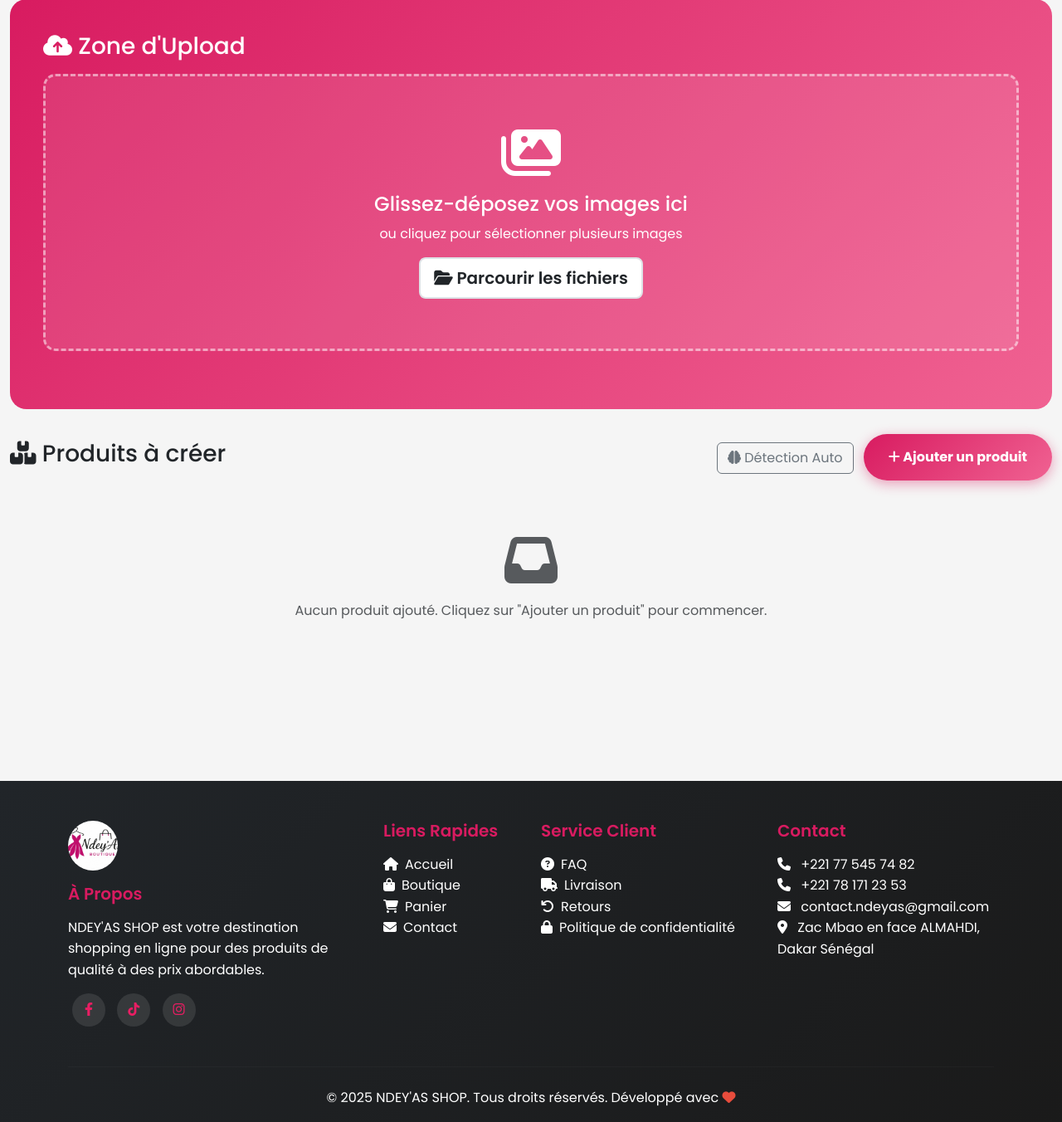
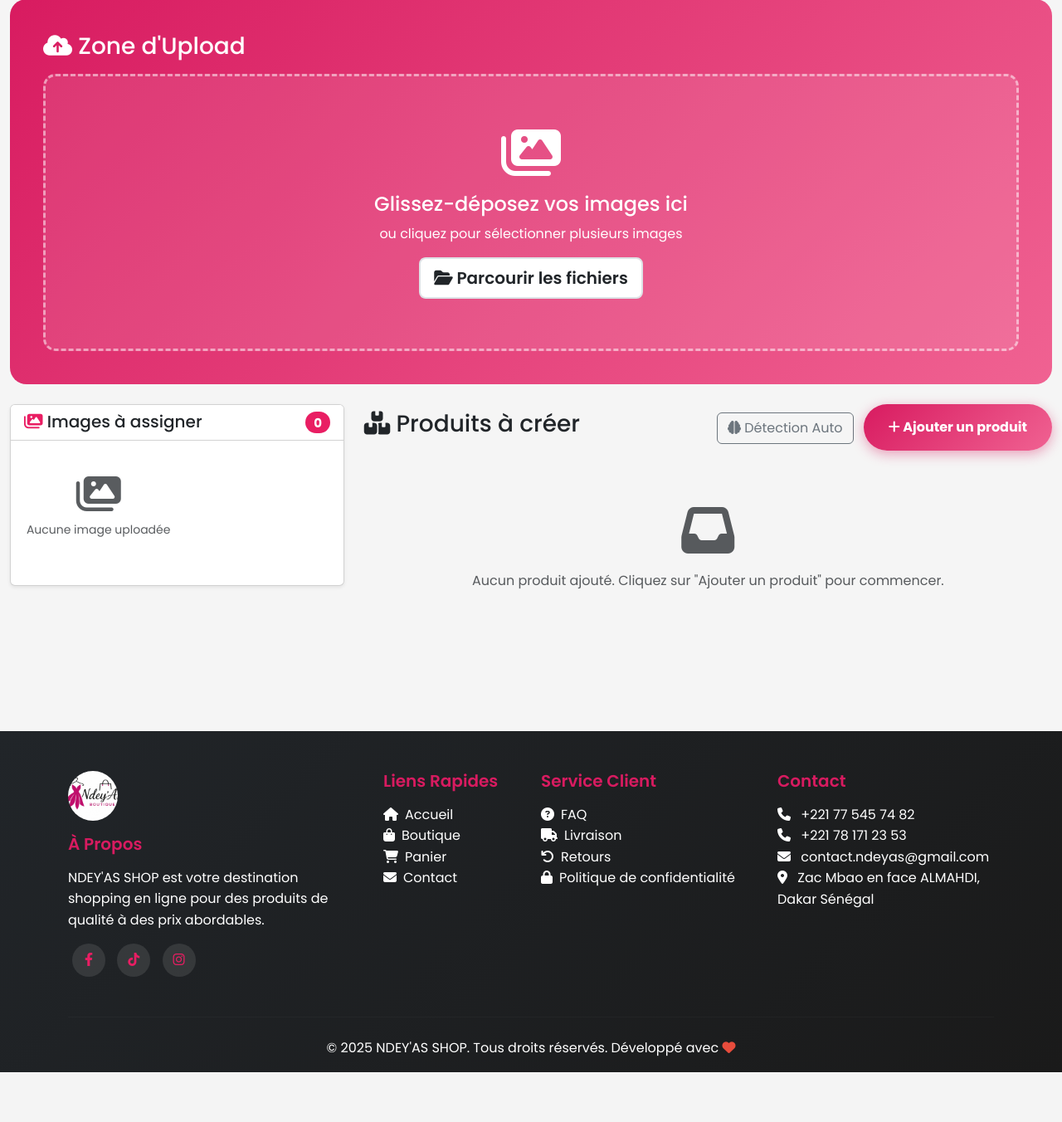
Before and after one commit to Fatoumata32/Ndey-As_Shop, a Django app: page /gestion/produits/ajouter-lot/ in a window 1280 px wide. Shown: the part 411-1763 px from the top of the page at 83% size. After the commit the page ends 1703 px from the top, so only its background shows below. Run offline with Django 4.2, Linux system fonts and the light colour scheme; a user stored in the database is signed in; data comes from the database, SQL or seed files in the repository; tables that the repository leaves empty hold one stand-in row (values such as "Sample post").

Commit message:
Amélioration de l'interface d'ajout de produits en masse avec disposition côte à côte
- Réorganisation en 2 colonnes : images à gauche (4/12), produits à droite (8/12)
- Panneau d'images sticky avec scroll indépendant pour faciliter le glisser-déposer
- Badge compteur d'images non assignées en temps réel
- Amélioration des effets visuels de drag & drop avec feedback rose
- Optimisation de la grille d'images pour la colonne étroite (120px)
- Ajout d'indicateurs visuels clairs pour les zones de drop
- Meilleure UX : workflow naturel de gauche à droite

🤖 Generated with [Claude Code](https://claude.com/claude-code)

Co-Authored-By: Claude Sonnet 4.5 <noreply@anthropic.com>

```diff
--- a/shop/templates/shop/admin/bulk_product_add.html
+++ b/shop/templates/shop/admin/bulk_product_add.html
@@ -44,9 +44,8 @@
 
     .image-preview-container {
         display: grid;
-        grid-template-columns: repeat(auto-fill, minmax(150px, 1fr));
-        gap: 15px;
-        margin-top: 30px;
+        grid-template-columns: repeat(auto-fill, minmax(120px, 1fr));
+        gap: 10px;
     }
 
     .image-preview {
@@ -65,7 +64,7 @@
 
     .image-preview img {
         width: 100%;
-        height: 150px;
+        height: 120px;
         object-fit: cover;
     }
 
@@ -160,13 +159,20 @@
         padding: 15px;
         background: #f8f9fa;
         border-radius: 10px;
-        min-height: 80px;
+        min-height: 100px;
+        transition: all 0.3s ease;
     }
 
     .assigned-images.empty {
         border: 2px dashed #ddd;
         justify-content: center;
         align-items: center;
+    }
+
+    .assigned-images.dragover-product {
+        background: rgba(216, 27, 96, 0.1);
+        border: 2px dashed var(--primary-pink);
+        transform: scale(1.02);
     }
 
     .assigned-image-thumb {
@@ -330,7 +336,7 @@
     </div>
 
     <!-- Upload Zone -->
-    <div class="bulk-upload-container">
+    <div class="bulk-upload-container mb-4">
         <h3 class="mb-3"><i class="fas fa-cloud-upload-alt"></i> Zone d'Upload</h3>
         <div class="upload-zone" id="uploadZone">
             <i class="fas fa-images fa-4x mb-3"></i>
@@ -341,9 +347,6 @@
                 <i class="fas fa-folder-open"></i> Parcourir les fichiers
             </button>
         </div>
-
-        <!-- Image Previews -->
-        <div class="image-preview-container" id="imagePreviewContainer"></div>
 
         <!-- Smart Actions -->
         <div class="mt-3 text-center" id="smartActionsZone" style="display: none;">
@@ -356,8 +359,32 @@
         </div>
     </div>
 
-    <!-- Products Section -->
-    <div class="mb-4">
+    <!-- Images & Products Section - Side by Side -->
+    <div class="row">
+        <!-- Images Column -->
+        <div class="col-lg-4">
+            <div class="sticky-top" style="top: 20px;">
+                <div class="card shadow-sm">
+                    <div class="card-header bg-white">
+                        <h5 class="mb-0">
+                            <i class="fas fa-images text-primary"></i> Images à assigner
+                            <span class="badge bg-primary rounded-pill float-end" id="unassignedCount">0</span>
+                        </h5>
+                    </div>
+                    <div class="card-body" style="max-height: 70vh; overflow-y: auto;">
+                        <div class="image-preview-container" id="imagePreviewContainer">
+                            <div class="text-center text-muted py-4">
+                                <i class="fas fa-images fa-3x mb-2"></i>
+                                <p class="small">Aucune image uploadée</p>
+                            </div>
+                        </div>
+                    </div>
+                </div>
+            </div>
+        </div>
+
+        <!-- Products Column -->
+        <div class="col-lg-8">
             <div class="d-flex justify-content-between align-items-center mb-3">
                 <h3><i class="fas fa-boxes"></i> Produits à créer</h3>
                 <div>
@@ -374,6 +401,7 @@
                 <div class="text-center text-muted py-5">
                     <i class="fas fa-inbox fa-4x mb-3"></i>
                     <p>Aucun produit ajouté. Cliquez sur "Ajouter un produit" pour commencer.</p>
+                </div>
             </div>
         </div>
     </div>
@@ -610,7 +638,18 @@ function removeImage(imageId) {
 
 function renderAllImages() {
     imagePreviewContainer.innerHTML = '';
+
+    if (uploadedImages.length === 0) {
+        imagePreviewContainer.innerHTML = `
+            <div class="text-center text-muted py-4">
+                <i class="fas fa-images fa-3x mb-2"></i>
+                <p class="small">Aucune image uploadée</p>
+            </div>
+        `;
+    } else {
         uploadedImages.forEach(img => renderImagePreview(img));
+    }
+
     checkSmartActionsVisibility();
 }
 
@@ -775,8 +814,11 @@ function renderProductCard(product) {
             </label>
             <div class="assigned-images empty" id="assignedImages${product.id}"
                  ondrop="dropImage(event, ${product.id})"
-                 ondragover="allowDrop(event)">
-                <span class="text-muted">Aucune image assignée</span>
+                 ondragover="allowDrop(event)"
+                 ondragleave="dragLeave(event)">
+                <span class="text-muted">
+                    <i class="fas fa-hand-pointer"></i> Glissez les images ici
+                </span>
             </div>
         </div>
     `;
@@ -800,10 +842,16 @@ function updateProductSizes(productId, selectElement) {
 
 function allowDrop(e) {
     e.preventDefault();
+    e.currentTarget.classList.add('dragover-product');
+}
+
+function dragLeave(e) {
+    e.currentTarget.classList.remove('dragover-product');
 }
 
 function dropImage(e, productId) {
     e.preventDefault();
+    e.currentTarget.classList.remove('dragover-product');
     const imageId = parseInt(e.dataTransfer.getData('imageId'));
     assignImageToProduct(imageId, productId);
 }
@@ -840,7 +888,7 @@ function updateAssignedImagesDisplay(productId) {
     const product = products.find(p => p.id === productId);
 
     if (!product || product.image_indices.length === 0) {
-        container.innerHTML = '<span class="text-muted">Aucune image assignée</span>';
+        container.innerHTML = '<span class="text-muted"><i class="fas fa-hand-pointer"></i> Glissez les images ici</span>';
         container.classList.add('empty');
         return;
     }
@@ -901,10 +949,13 @@ function removeProduct(productId) {
 }
 
 function updateStats() {
+    const unassignedImages = uploadedImages.filter(img => !img.assigned).length;
+
     document.getElementById('totalImagesCount').textContent = uploadedImages.length;
     document.getElementById('totalProductsCount').textContent = products.length;
     document.getElementById('assignedImagesCount').textContent =
         uploadedImages.filter(img => img.assigned).length;
+    document.getElementById('unassignedCount').textContent = unassignedImages;
 }
 
 // Form submission
```
Lines whose indentation alone changed are shown as unchanged.
